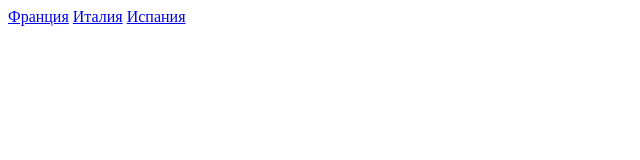
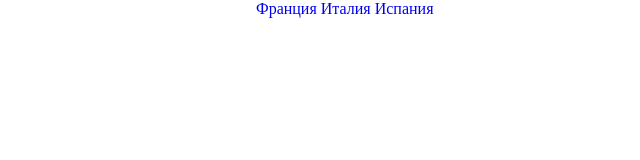
Before and after one commit to tatvo/wine, a plain HTML site: page index.html in a window 1280 px wide. Shown: the whole page, without its empty margins (0-640 px from the left). Drawn offline with nearby package versions, Linux system fonts and the light colour scheme.

Commit message:
how to merge

```diff
--- a/index.html
+++ b/index.html
@@ -2,6 +2,10 @@
 <html lang="en">
 <head>
     <meta charset="UTF-8">
+    <meta name="viewport" content="width=device-width, initial-scale=1.0" />
+    <link rel="stylesheet" href="css/normalize.css">
+    <link rel="stylesheet" href="css/style.css">
+    <link rel="stylesheet" href="css/480.css">
     <title> Wine </title>
 </head>
 <body>
```
